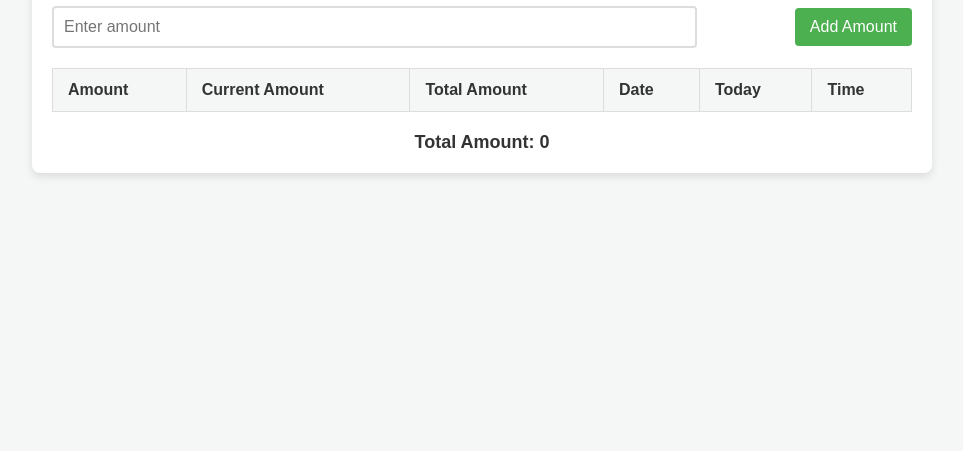
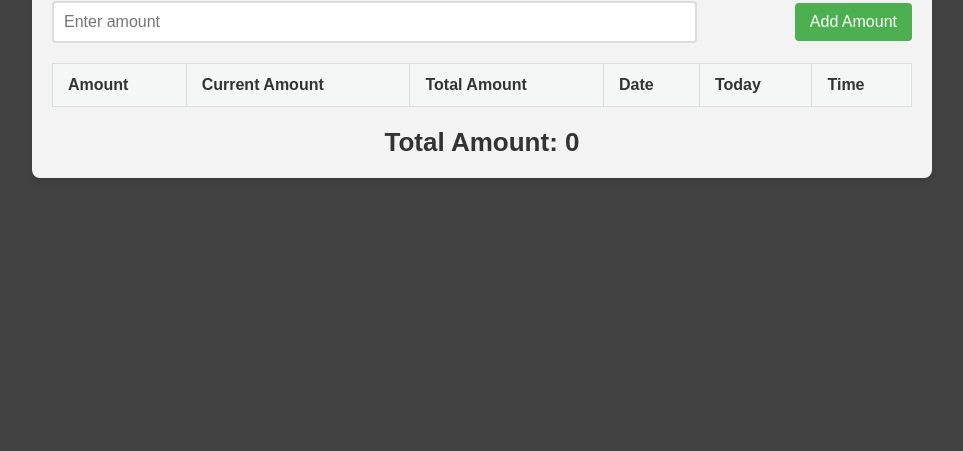
Before and after one commit to ThayerY/Saving-App, a website: page frontend/index.html in a window 1280 px wide. Shown: the part 349-800 px from the top of the page, without its empty margins (158-1121 px from the left). Drawn offline with Linux system fonts and the light colour scheme; no server answers.

Commit message:
tweaking some issues

```diff
--- a/frontend/styles.css
+++ b/frontend/styles.css
@@ -7,7 +7,7 @@
 
 body {
   font-family: Arial, sans-serif;
-  background-color: #f4f7f6;
+  background-color: #424242;
   color: #333;
   display: flex;
   justify-content: center;
@@ -19,7 +19,7 @@ body {
   width: 90%;
   max-width: 900px;
   padding: 20px;
-  background-color: #fff;
+  background-color: #ffffffef;
   border-radius: 8px;
   box-shadow: 0 4px 8px rgba(0, 0, 0, 0.1);
 }
@@ -87,7 +87,7 @@ tr:nth-child(even) {
 }
 
 #total-amount {
-  font-size: 18px;
+  font-size: 26px;
   font-weight: bold;
   color: #333;
   margin-top: 20px;
```
Also changed, not shown: backend/server.js (+4 -4 lines).
